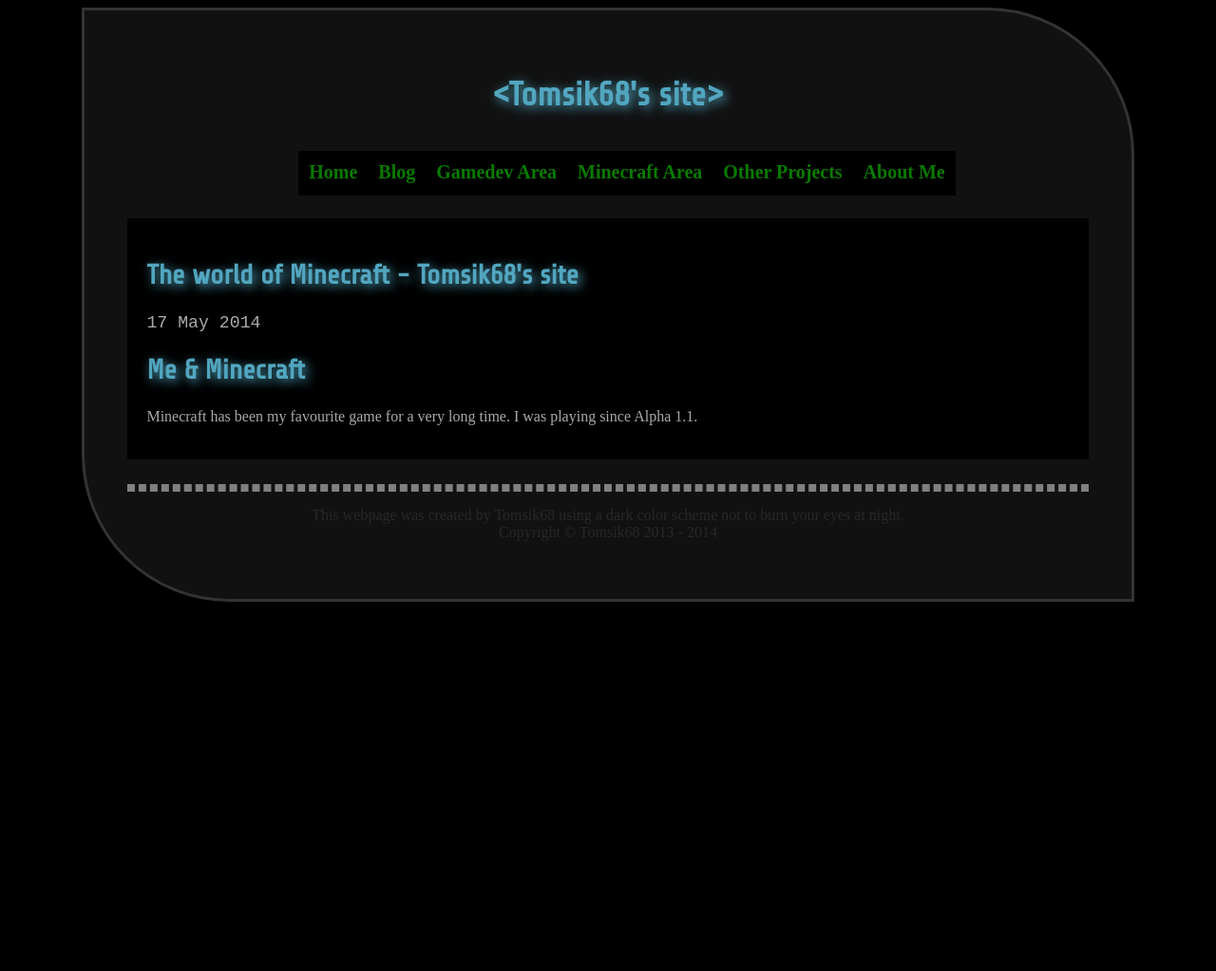
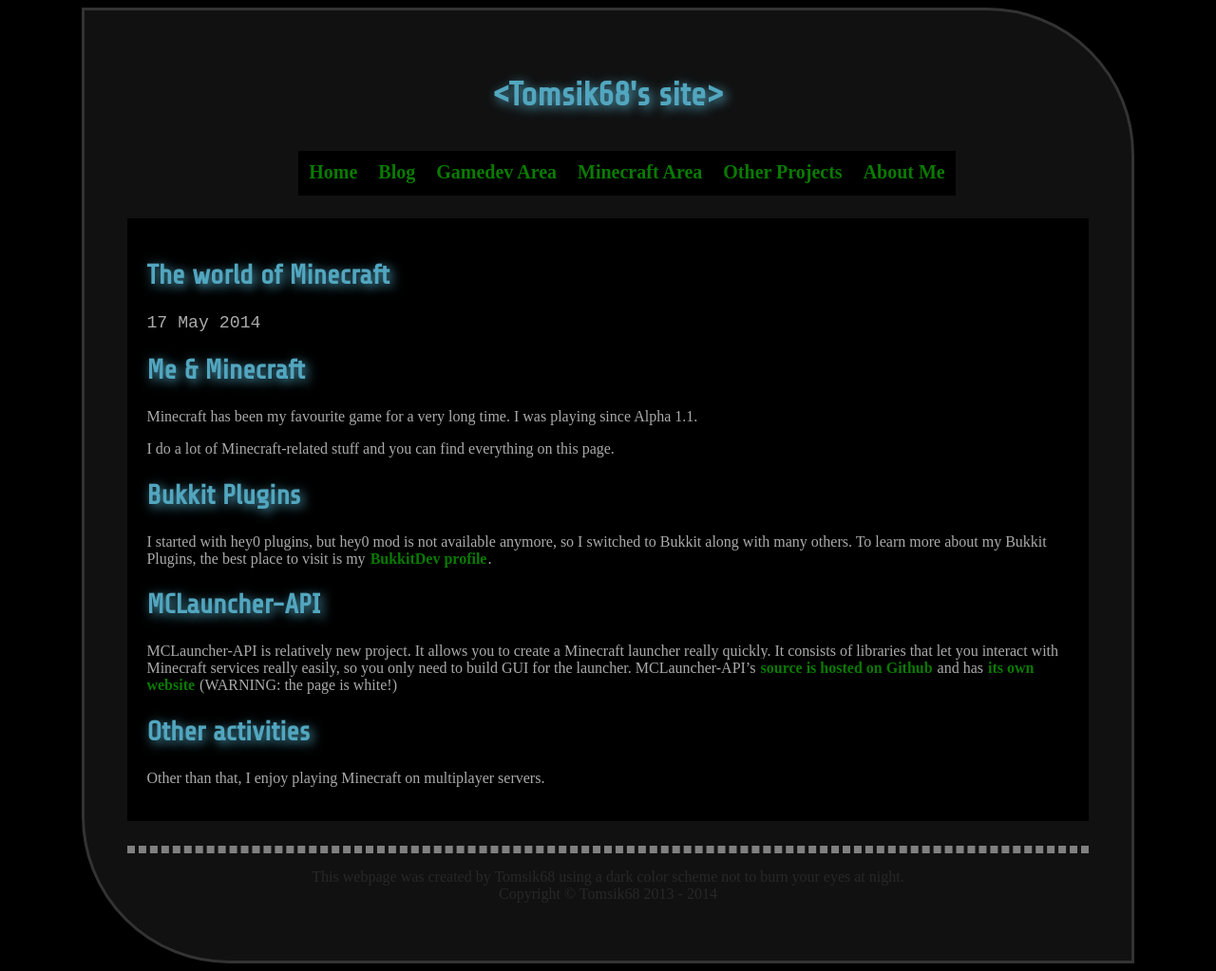
Before and after one commit to tomsik68/tomsik68.github.io, a Jekyll site: the page built from minecraft/index.markdown, in a window 1280 px wide. Shown: the whole page at 95% size. Built offline with Jekyll 4.4.1, drawn with Linux system fonts in a browser that asks for light colours; some web fonts are replaced; Markdown is read by kramdown in place of the engine named in the settings; before the commit the page ends 900 px from its top, so only the background shows below that.

```diff
--- a/gamedev/index.markdown
+++ b/gamedev/index.markdown
@@ -6,3 +6,5 @@ date: 2014-05-17 10:15:15
 
 I've always liked making games and I still do. In my opinion, making games is the most creative way of programming, because you connect drawing, recording music & programming. That's why it's so fun, but I still think that the programming part is the best one ;) <br>
 I'd love to upload some of my older games on this page, but I need to get time first.
+
+Nowadays, I enjoy doing [Ludum Dare](http://www.ludumdare.com/) competitions(mainly the August ones).
--- a/minecraft/index.markdown
+++ b/minecraft/index.markdown
@@ -1,8 +1,24 @@
 ---
 layout: post
-title: The world of Minecraft - Tomsik68's site
+title: The world of Minecraft
 date: 2014-05-17 10:17:17
 ---
 
 ## Me & Minecraft
 Minecraft has been my favourite game for a very long time. I was playing since Alpha 1.1.
+
+I do a lot of Minecraft-related stuff and you can find everything on this page.
+
+## Bukkit Plugins
+
+I started with hey0 plugins, but hey0 mod is not available anymore, so I switched to Bukkit along with many others.
+To learn more about my Bukkit Plugins, the best place to visit is my [BukkitDev profile](http://dev.bukkit.org/profiles/tomsik68).
+
+## MCLauncher-API
+
+MCLauncher-API is relatively new project. It allows you to create a Minecraft launcher really quickly. It consists of libraries that let you interact with Minecraft services really easily, so you only need to build GUI for the launcher.
+MCLauncher-API's [source is hosted on Github](https://github.com/tomsik68/mclauncher-api) and has [its own website](http://tomsik68.github.io/mclauncher-api/) (WARNING: the page is white!)
+
+## Other activities
+
+Other than that, I enjoy playing Minecraft on multiplayer servers.
```
Also changed, not shown: _posts/2014-06-30-gnu-mit.markdown (added, +16 -0 lines).
